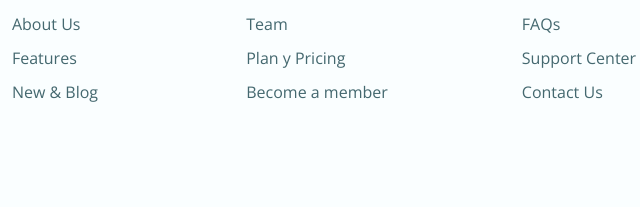
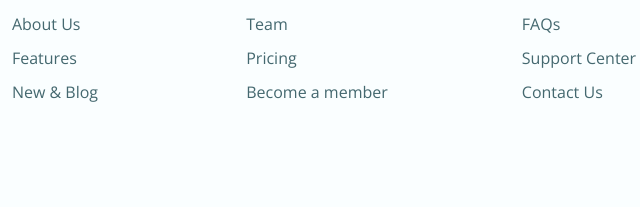
Before and after one commit to naisiaye/responsive-travel-website, a plain HTML site: page index.html in a window 1280 px wide. Shown: the part 4654-4861 px from the top of the page, 454-1094 px from the left. Drawn offline with nearby package versions, Linux system fonts and the light colour scheme.

Commit message:
corrected some wording

```diff
--- a/index.html
+++ b/index.html
@@ -424,7 +424,7 @@
                                 <a href="" class="footer__link">Team</a>
                             </li>
                             <li class="footer__item">
-                                <a href="" class="footer__link">Plan y Pricing</a>
+                                <a href="" class="footer__link">Pricing</a>
                             </li>
                             <li class="footer__item">
                                 <a href="" class="footer__link">Become a member</a>
```
